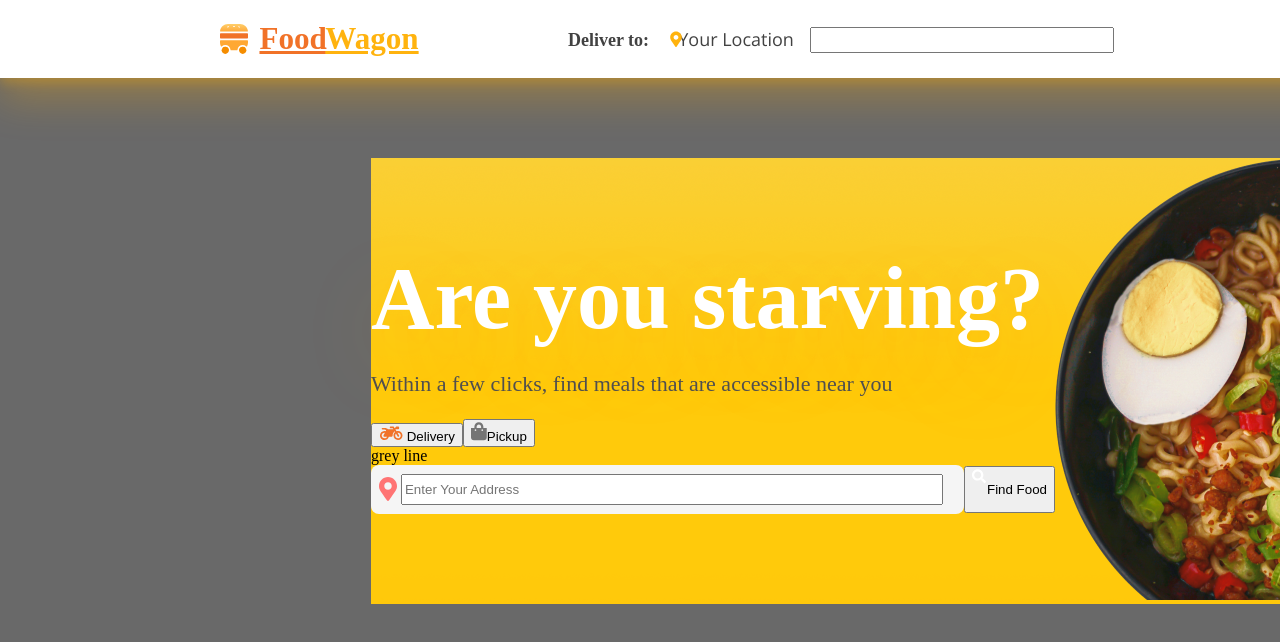
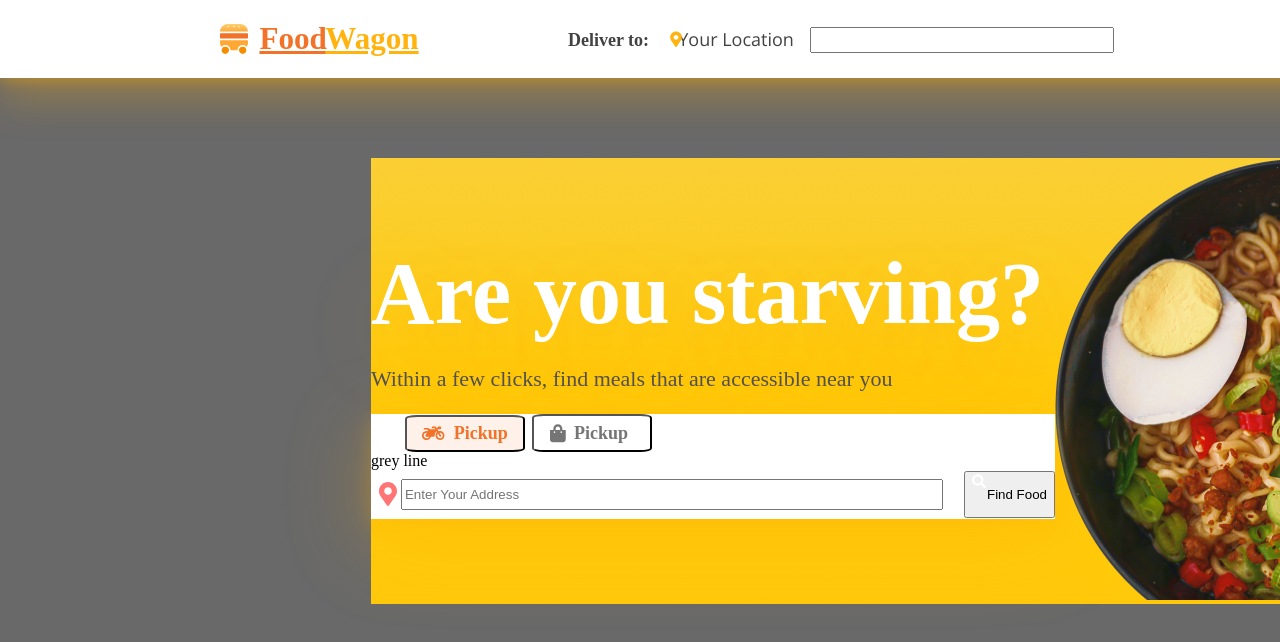
Before and after one commit to arsen-react/foodwagon, a React (Create React App) app: page / in a window 1280 px wide. Shown: the top 642 px of the page. Built offline with nearby package versions, Linux system fonts and the light colour scheme.

Commit message:
update scss for buttons

```diff
--- a/src/App.js
+++ b/src/App.js
@@ -75,7 +75,7 @@ function App() {
                   alt="delivery icon"
                   src={deliveryLogo}
                 />{" "}
-                Delivery
+                <p className="delivery-p">Pickup</p>
               </button>
 
               <button className="pickup-button">
@@ -84,7 +84,7 @@ function App() {
                   alt="pickup icon"
                   src={pickUpLogo}
                 />
-                Pickup
+                <p className="pickup-p">Pickup</p>
               </button>
             </div>
             <div className="grey-line">grey line</div>
--- a/src/style.css
+++ b/src/style.css
@@ -233,6 +233,64 @@ body {
   color: #504f4f;
 }
 
+.order-div {
+  background-color: #ffffff;
+  filter: drop-shadow(0px 5px 10px rgba(255, 174, 0, 0.26)) drop-shadow(0px 20px 40px rgba(255, 174, 0, 0.29));
+}
+
+.buttons-for-order {
+  display: flex;
+  align-items: center;
+}
+
+.delivery-button {
+  width: 120px;
+  display: flex;
+  align-items: center;
+  padding: 6px;
+  border-radius: 10%;
+  margin-left: 5%;
+  background: rgba(241, 114, 40, 0.1);
+  cursor: pointer;
+}
+
+.delivery-icon {
+  margin-left: 8%;
+}
+
+.delivery-p {
+  font-family: "Source Sans Pro";
+  font-style: normal;
+  font-weight: 700;
+  font-size: 18px;
+  color: #f17228;
+  margin: 0% 0% 0% 8%;
+}
+
+.pickup-button {
+  width: 120px;
+  height: 38px;
+  display: flex;
+  align-items: center;
+  background-color: #ffffff;
+  padding: 8px;
+  border-radius: 10%;
+  margin-left: 1%;
+}
+
+.pickup-icon {
+  margin-left: 8%;
+}
+
+.pickup-p {
+  font-family: "Source Sans Pro";
+  font-style: normal;
+  font-weight: 700;
+  font-size: 18px;
+  margin-left: 8%;
+  color: #757575;
+}
+
 .enter-address-title {
   display: flex;
   align-items: center;
@@ -244,7 +302,7 @@ body {
   display: flex;
   position: relative;
   align-items: center;
-  background-color: #f5f5f5;
+  background-color: #ffffff;
   border-radius: 8px;
 }
 
--- a/src/style.scss
+++ b/src/style.scss
@@ -282,6 +282,69 @@ body {
   color: #504f4f;
 }
 
+.order-div {
+  background-color: #ffffff;
+
+  filter: drop-shadow(0px 5px 10px rgba(255, 174, 0, 0.26))
+    drop-shadow(0px 20px 40px rgba(255, 174, 0, 0.29));
+}
+
+.buttons-for-order {
+  display: flex;
+  align-items: center;
+}
+
+.delivery-button {
+  width: 120px;
+
+  display: flex;
+  align-items: center;
+  padding: 6px;
+  border-radius: 10%;
+  margin-left: 5%;
+
+  background: rgba(241, 114, 40, 0.1);
+  cursor: pointer;
+}
+
+.delivery-icon {
+  margin-left: 8%;
+}
+
+.delivery-p {
+  font-family: $font-source;
+  font-style: $font-style;
+  font-weight: $font-weight-700;
+  font-size: 18px;
+  color: #f17228;
+  margin: 0% 0% 0% 8%;
+}
+
+.pickup-button {
+  width: 120px;
+  height: 38px;
+
+  display: flex;
+  align-items: center;
+  background-color: #ffffff;
+  padding: 8px;
+  border-radius: 10%;
+  margin-left: 1%;
+}
+
+.pickup-icon {
+  margin-left: 8%;
+}
+
+.pickup-p {
+  font-family: $font-source;
+  font-style: $font-style;
+  font-weight: $font-weight-700;
+  font-size: 18px;
+  margin-left: 8%;
+  color: #757575;
+}
+
 .enter-address-title {
   display: flex;
   align-items: center;
@@ -294,7 +357,7 @@ body {
   display: flex;
   position: relative;
   align-items: center;
-  background-color: #f5f5f5;
+  background-color: #ffffff;
   border-radius: 8px;
 }
 
```
Also changed, not shown: 1 other file (tests, documents, lock files or other folders).
